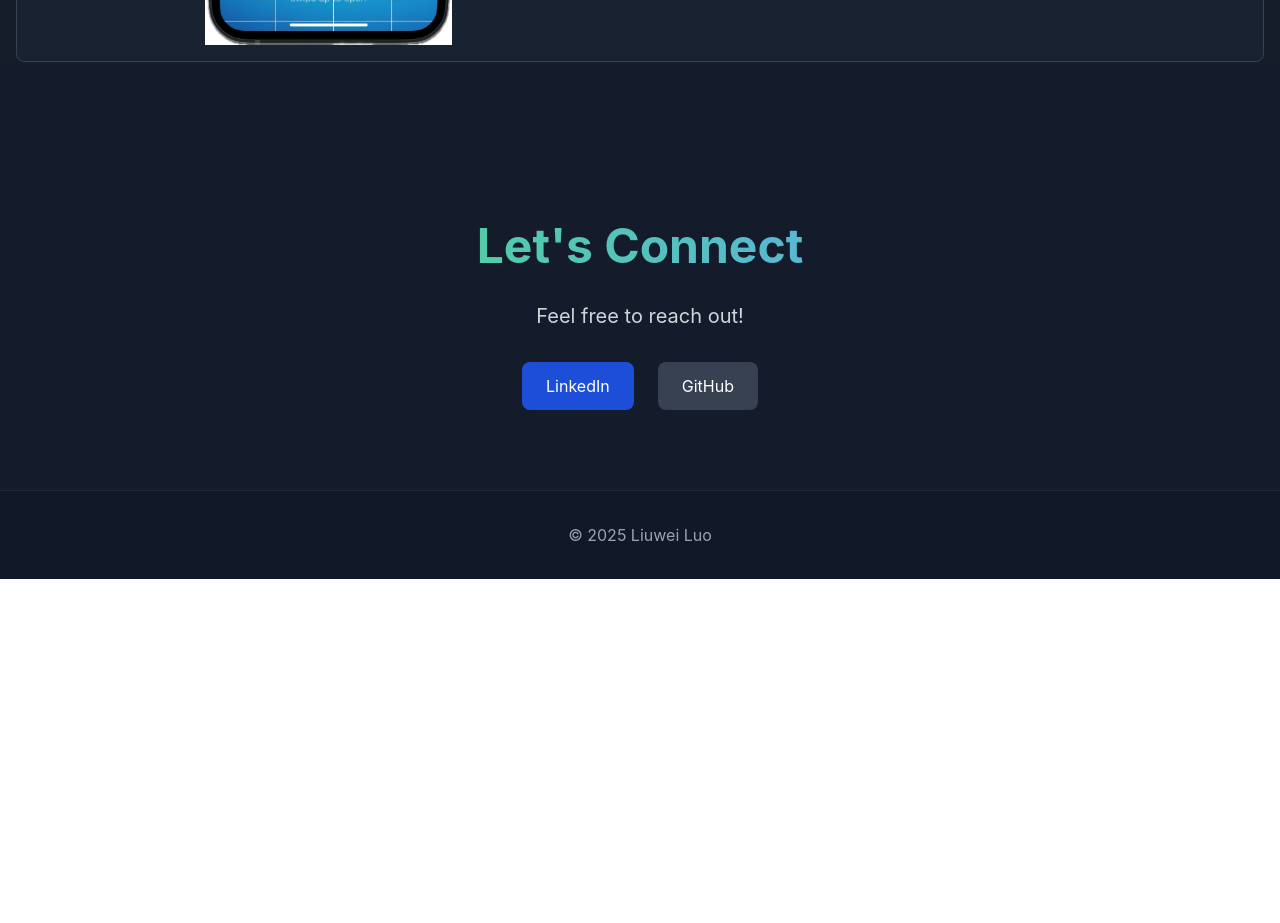
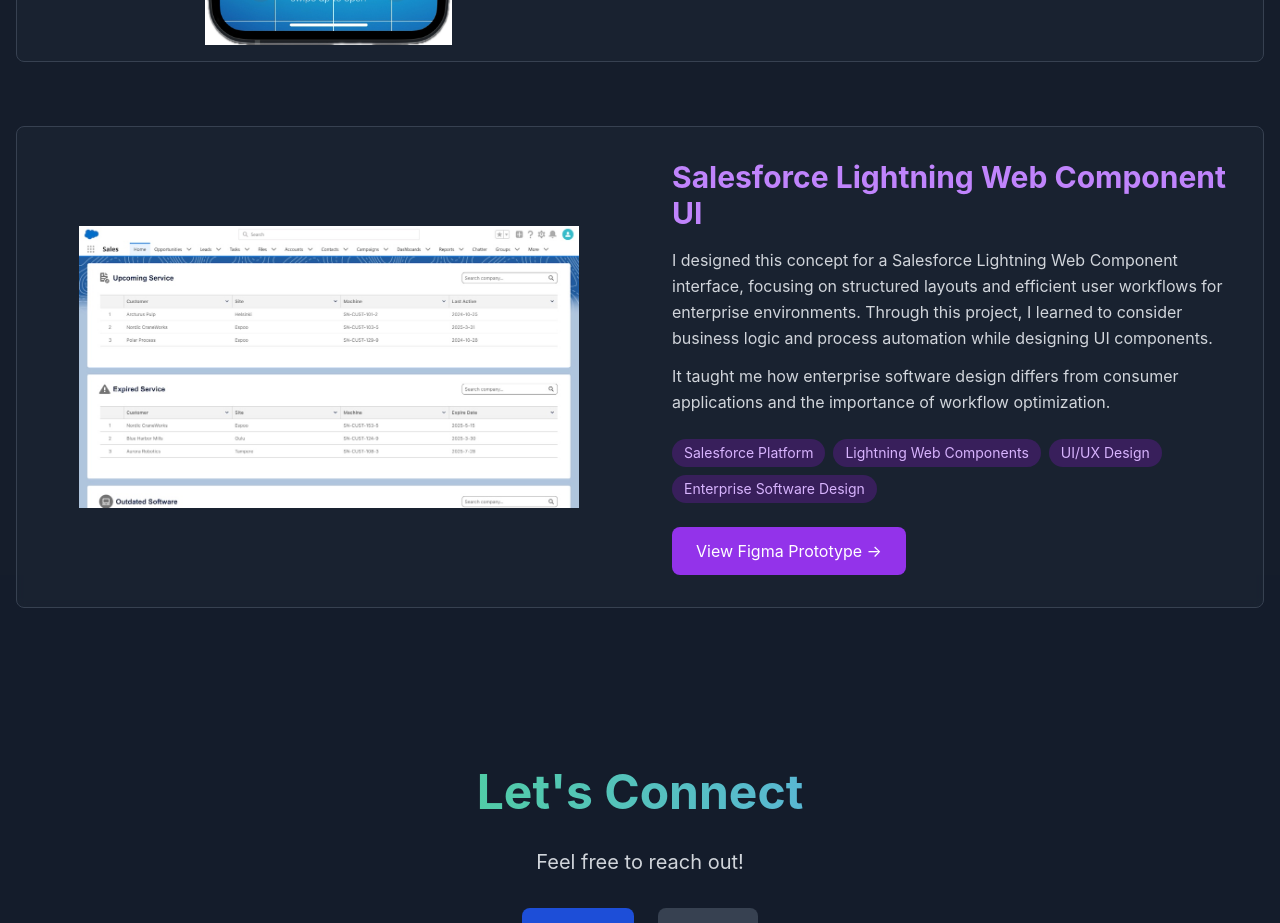
Before and after one commit to qian-27/my-portfolio, a React (Create React App) app: page / in a window 1280 px wide. Shown: the part 4760-5683 px from the top of the page. Before the commit the page ends 5339 px from the top, so only its background shows below. Built offline with nearby package versions, Linux system fonts and the light colour scheme.

Commit message:
salesforce-lwc project added

```diff
--- a/src/data/projectsData.js
+++ b/src/data/projectsData.js
@@ -86,5 +86,15 @@
     demo: "https://www.youtube.com/watch?v=12va3l8n3vw",
     image: "/images/grenear.jpg",
     tags: ["UX Design", "UI Implementation", "Hackathon Experience", "Rapid Prototyping", "Team Collaboration"]
+  },
+  {
+    title: "Salesforce Lightning Web Component UI",
+    description: [
+      "I designed this concept for a Salesforce Lightning Web Component interface, focusing on structured layouts and efficient user workflows for enterprise environments. Through this project, I learned to consider business logic and process automation while designing UI components.",
+      "It taught me how enterprise software design differs from consumer applications and the importance of workflow optimization."
+    ],
+    figmaLink: "https://www.figma.com/proto/fzJpul6bRDNf8UdD2jmvJp/Salesforce-LWC?node-id=1-4113&p=f&t=s1ScWP647dDhV3lU-1&scaling=min-zoom&content-scaling=fixed&page-id=0%3A1",
+    image: "/images/salesforce-lwc.jpg",
+    tags: ["Salesforce Platform", "Lightning Web Components", "UI/UX Design", "Enterprise Software Design"]
   }
 ];
```
Also changed, not shown: public/images/salesforce-lwc.jpg (added).
